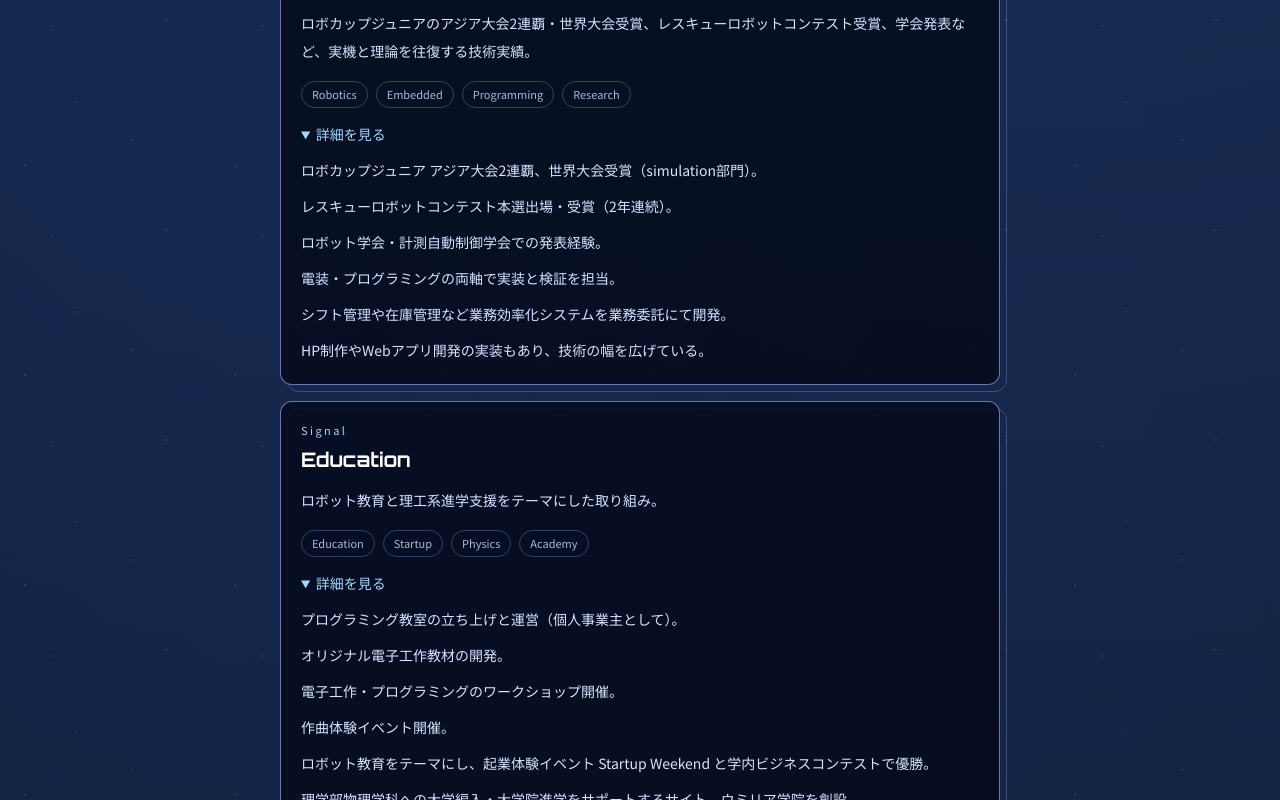
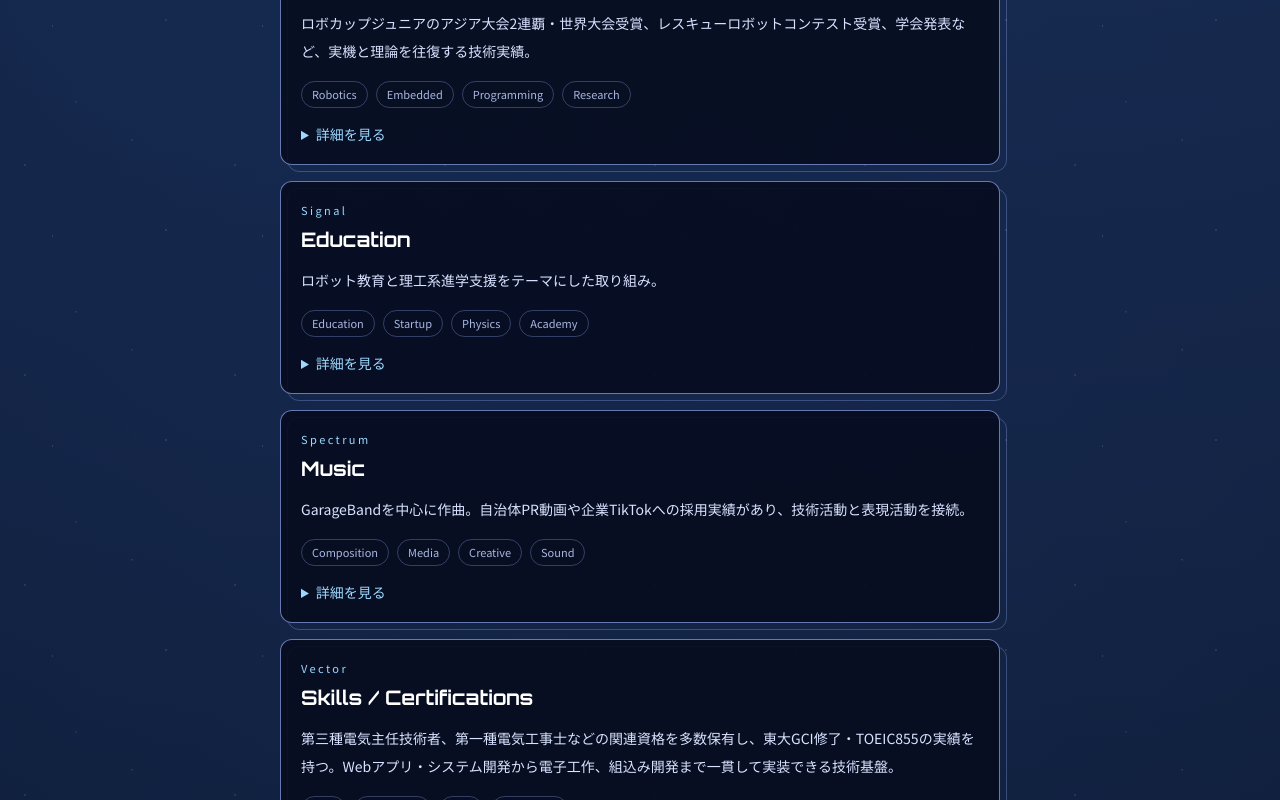
Before and after one commit to kimuraayuki-bot/ayukiofumiria, a Next.js app: page / in a window 1280 px wide. Shown: the part 860-1660 px from the top of the page. Built offline with nearby package versions, Linux system fonts and the light colour scheme.

Commit message:
Default all section details to collapsed

```diff
--- a/src/components/SectionCard.tsx
+++ b/src/components/SectionCard.tsx
@@ -24,7 +24,7 @@ export function SectionCard({ section }: SectionCardProps) {
           ))}
         </div>
 
-        <details className="mt-4" open={!section.initiallyCollapsed}>
+        <details className="mt-4">
           <summary className="cursor-pointer text-sm font-medium text-[var(--accent)]">詳細を見る</summary>
           <div className="mt-3 space-y-2">
             {section.bodyJa.map((line) => (
```
